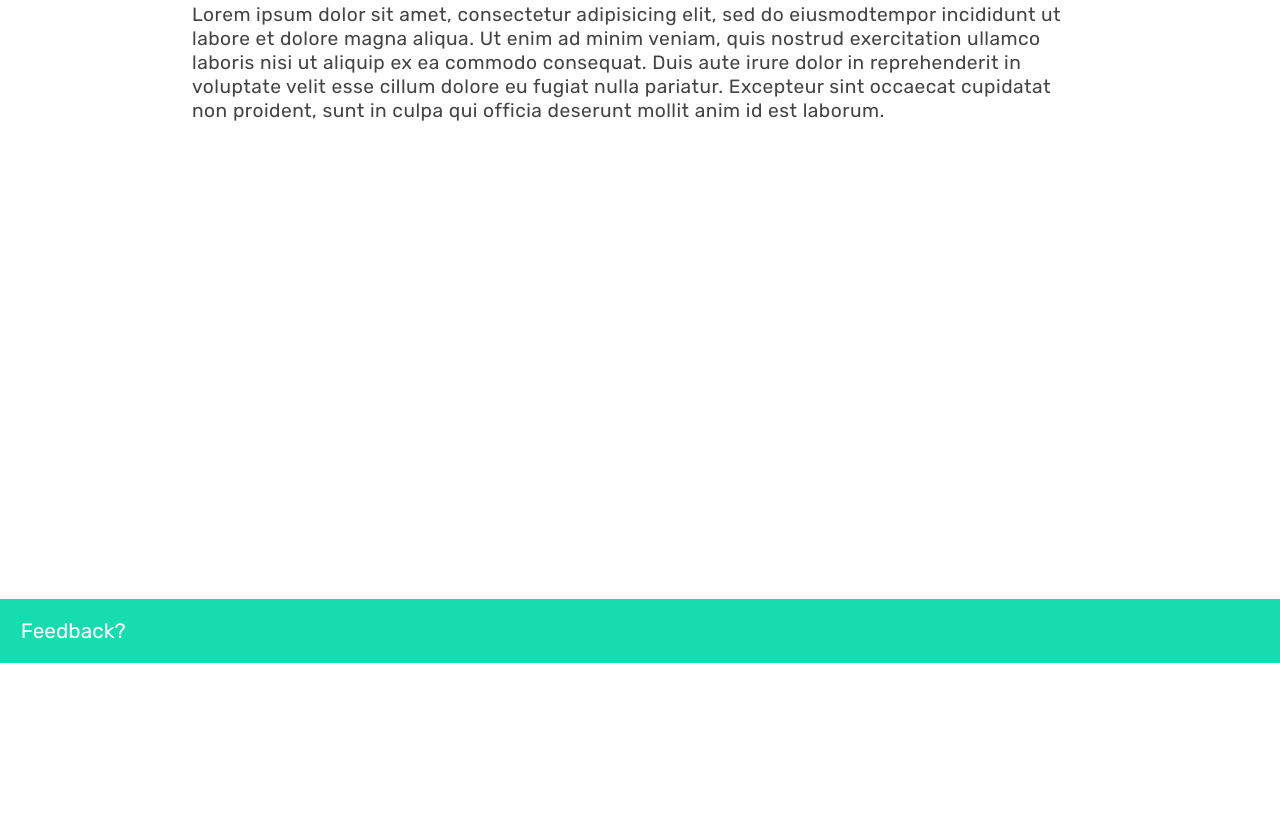
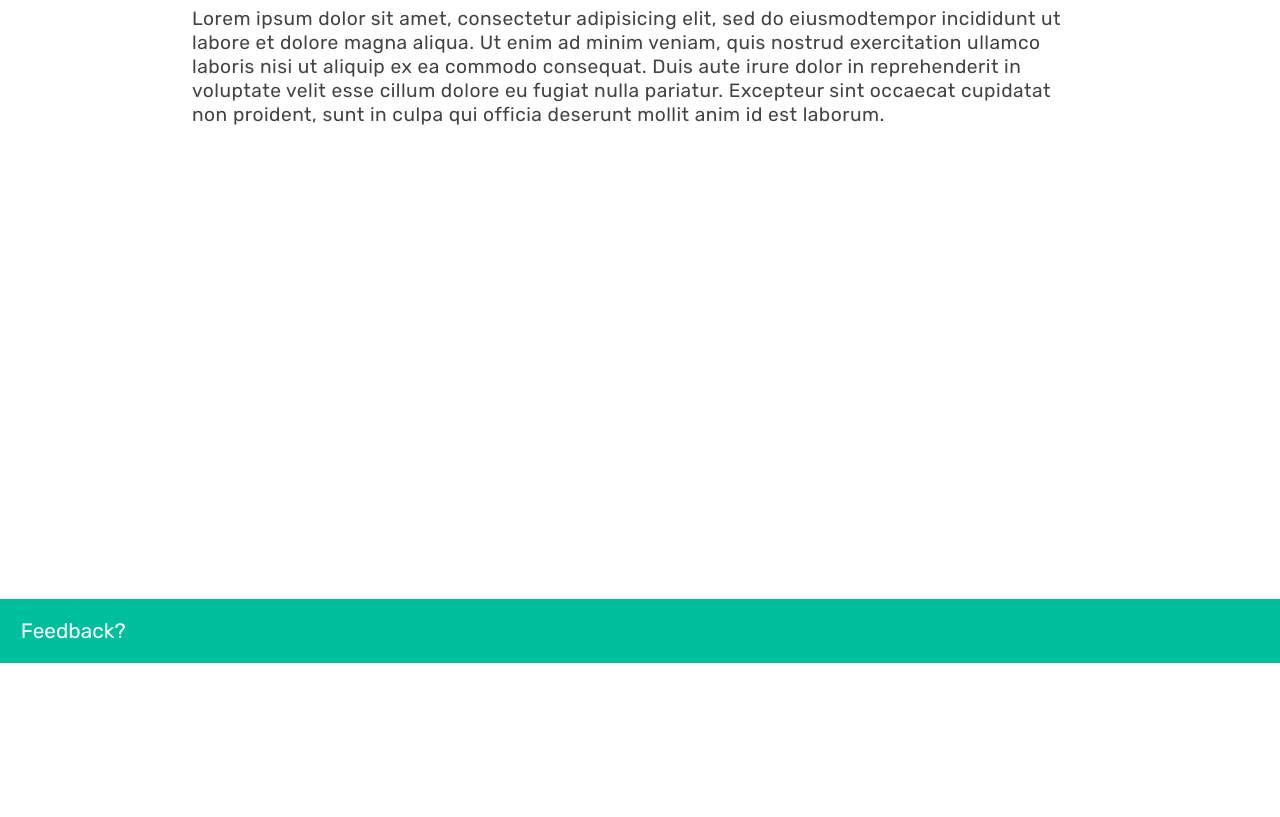
Before and after one commit to gluntn/new-new-new-personal-pagr, a website: page docs/index.html in a window 1280 px wide. Shown: the part 137-954 px from the top of the page. Drawn offline with nearby package versions, Linux system fonts and the light colour scheme.

Commit message:
Color
Updated color

```diff
--- a/src/style/style.sass
+++ b/src/style/style.sass
@@ -1,8 +1,8 @@
 @import 'reset'
 
 $black:         #222222
-$white:         #eefeef
-$primary:       #17dcaf;
+$white:         #f3f7f8
+$primary:       #00bf9c;
 $primary-light: lighten($primary, 1.1)
 $primary-dark:  darken( $primary, 1.1)
 
```
Also changed, not shown: docs/style.css.
